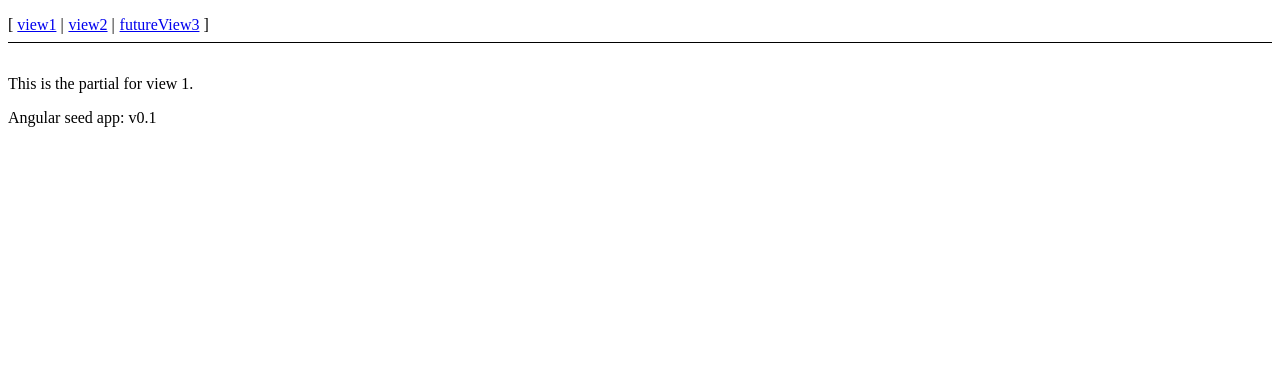
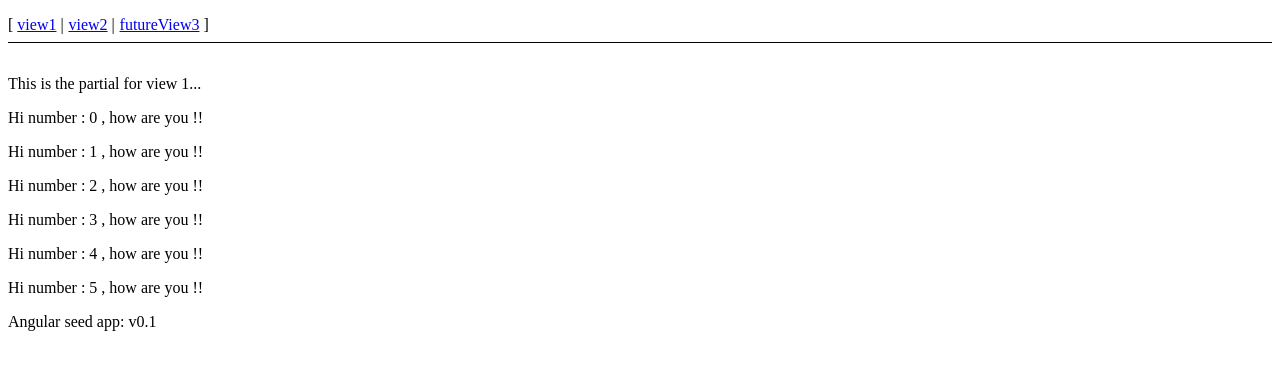
Before and after one commit to dipak23b/DemoRepo, a website: page HTML5Application/app/index.html at #/view1 in a window 1280 px wide. Drawn offline with Linux system fonts and the light colour scheme.

Commit message:
partial updated

```diff
--- a/HTML5Application/app/partials/partial1.html
+++ b/HTML5Application/app/partials/partial1.html
@@ -1 +1,4 @@
-<p>This is the partial for view 1.</p>
+<p>This is the partial for view 1...</p>
+<div data-ng-repeat="i in [0, 1,2,3,4,5]">
+    <p> Hi number : {{i}} , how are you !!</p>
+</div>
```
